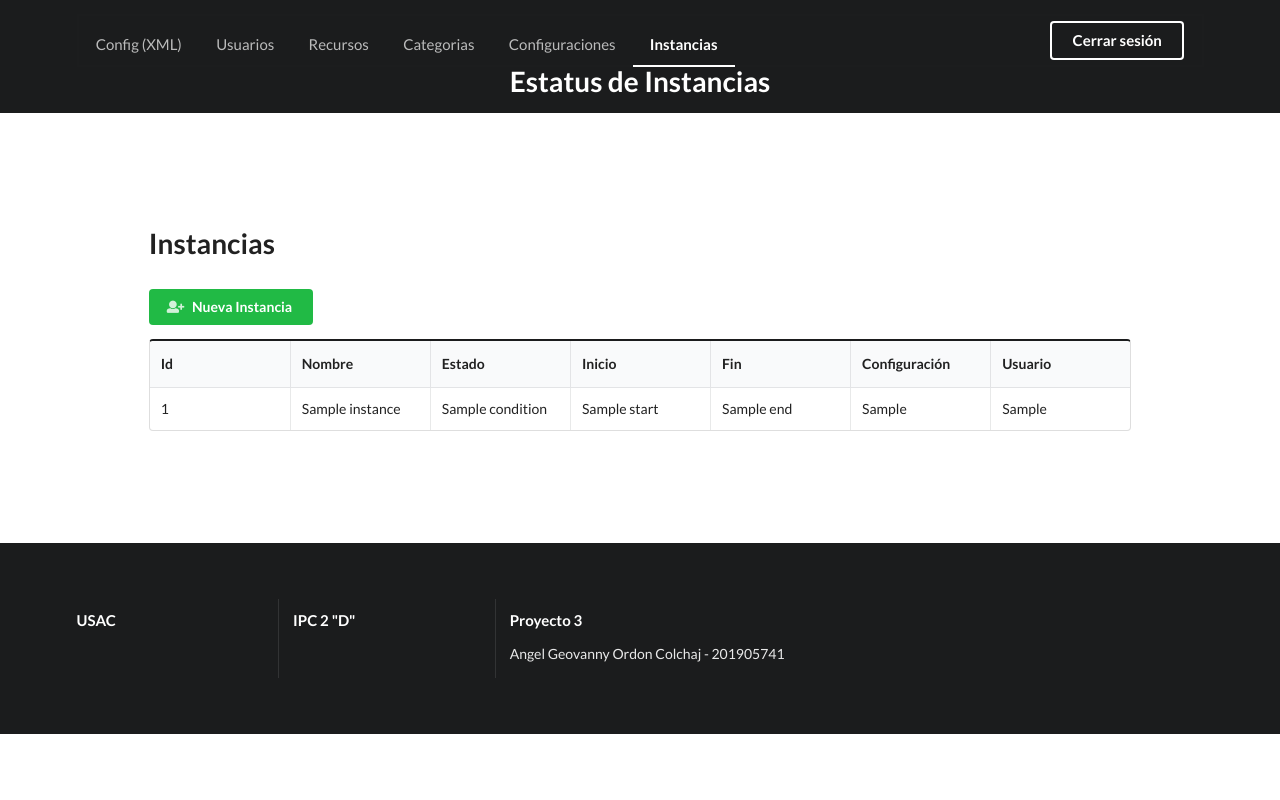
After one commit to AngelOrdon02/IPC2_Proyecto3_201905741_2S2022, a Django app: page /instances in a window 1280 px wide. The commit adds this page. Run offline with Django 4.2, Linux system fonts and the light colour scheme; a database or web service that is not in the repository returns one stand-in record (values such as "Sample title"); data that the repository does not hold is empty; some libraries are stand-ins or nearby versions.

Commit message:
instance API and Front

```diff
--- a/FrontEnd/webapp/frontend/templates/administration/base_admin.html
+++ b/FrontEnd/webapp/frontend/templates/administration/base_admin.html
@@ -78,6 +78,7 @@
                     <a class="{% block active3 %}{% endblock %} item" onclick="goResourcesView()">Recursos</a>
                     <a class="{% block active4 %}{% endblock %} item" onclick="goCategoriesView()">Categorias</a>
                     <a class="{% block active5 %}{% endblock %} item" onclick="goSettingsView()">Configuraciones</a>
+                    <a class="{% block active6 %}{% endblock %} item" onclick="goInstancesView()">Instancias</a>
                     <label class="right item"></label>
                     <label class="right item"></label>
                     <label class="right item"></label>
@@ -249,6 +250,14 @@
     function newSetting() {
         location.href = "http://localhost:8000/setting_new"
     }
+
+    function goInstancesView() {
+        location.href = "http://localhost:8000/instances"
+    }
+
+    function newInstance() {
+        location.href = "http://localhost:8000/instance_new"
+    }
 </script>
 
 </html>
--- /dev/null
+++ b/FrontEnd/webapp/frontend/templates/administration/instancesView.html
@@ -0,0 +1,54 @@
+{% extends 'administration/base_admin.html' %}
+
+<!-- Titulo de la pestaña -->
+{% block title %}<title>Instancias - Administrador</title>{% endblock %}
+
+<!-- Activador del item -->
+{% block active6 %}active{% endblock %}
+
+<!-- Titulo de la pagina -->
+{% block titlepage %}Estatus de Instancias{% endblock %}
+
+{% block content %}
+<div class="ui grid">
+    <div class="row">
+        <div class="five wide column">
+            <h3>Instancias</h3>
+        </div>
+    </div>
+    <div class="row">
+        <div class="five wide column">
+            <button class="ui green button" onclick="newInstance()">
+                <i class="user plus icon"></i>
+                Nueva Instancia
+            </button>
+        </div>
+    </div>
+</div>
+<table class="ui fixed black celled table">
+    <thead>
+        <tr>
+            <th class="centered">Id</th>
+            <th class="centered">Nombre</th>
+            <th class="centered">Estado</th>
+            <th class="centered">Inicio</th>
+            <th class="centered">Fin</th>
+            <th class="centered">Configuración</th>
+            <th class="centered">Usuario</th>
+        </tr>
+    </thead>
+    <tbody>
+        {% for instance in instances %}
+        <tr>
+            <td class="centerd">{{ instance.id }}</td>
+            <td class="centerd">{{ instance.name }}</td>
+            <td class="centerd">{{ instance.condition }}</td>
+            <td class="centerd">{{ instance.start }}</td>
+            <td class="centerd">{{ instance.end }}</td>
+            <td class="centerd">{{ instance.id_config }}</td>
+            <td class="centerd">{{ instance.id_user }}</td>
+        </tr>
+        {% endfor %}
+    </tbody>
+</table>
+{% endblock %}
--- a/FrontEnd/webapp/frontend/urls.py
+++ b/FrontEnd/webapp/frontend/urls.py
@@ -17,4 +17,6 @@ urlpatterns = [
     path('category_new', views.add_category, name = 'category_new'),
     path('settings', views.settings, name = 'settings'),
     path('setting_new', views.add_setting, name = 'setting_new'),
+    path('instances', views.instances, name = 'instances'),
+    path('instance_new', views.add_instance, name = 'instance_new'),
 ]
--- a/FrontEnd/webapp/frontend/views.py
+++ b/FrontEnd/webapp/frontend/views.py
@@ -185,3 +185,39 @@ def add_setting(request):
         return redirect('settings')
 
     return render(request, "administration/settingNewView.html", {})
+
+# Metodo para la vista instancesView.html
+def instances(request):
+
+    response = requests.get('http://127.0.0.1:3000/instances')
+
+    #convert reponse data into json
+    instances = response.json()
+
+    return render(request, "administration/instancesView.html", {'instances': instances['instances']})
+
+# Create instance
+def add_instance(request):
+
+    if request.method == 'POST':
+        id = request.POST.get('id', None)
+        name = request.POST.get('name', None)
+        condition = request.POST.get('condition', None)
+        start = request.POST.get('start', None)
+        end = request.POST.get('end', None)
+        id_config = request.POST.get('id_config', None)
+        id_user = request.POST.get('id_user', None)
+
+        params = {
+            'id': id,
+            'name': name,
+            'condition': condition,
+            'start': start,
+            'end': end,
+            'id_config': id_config,
+            'id_user': id_user
+            }
+        response = requests.post('http://127.0.0.1:3000/instances', json = params)
+        return redirect('instances')
+
+    return render(request, "administration/instanceNewView.html", {})
```
Also changed, not shown: BackEnd/app.py (+49 -0 lines), BackEnd/instance.py (added, +71 -0 lines), FrontEnd/webapp/frontend/templates/administration/instanceNewView.html (added, +56 -0 lines), FrontEnd/webapp/db.sqlite3, 3 other files.
